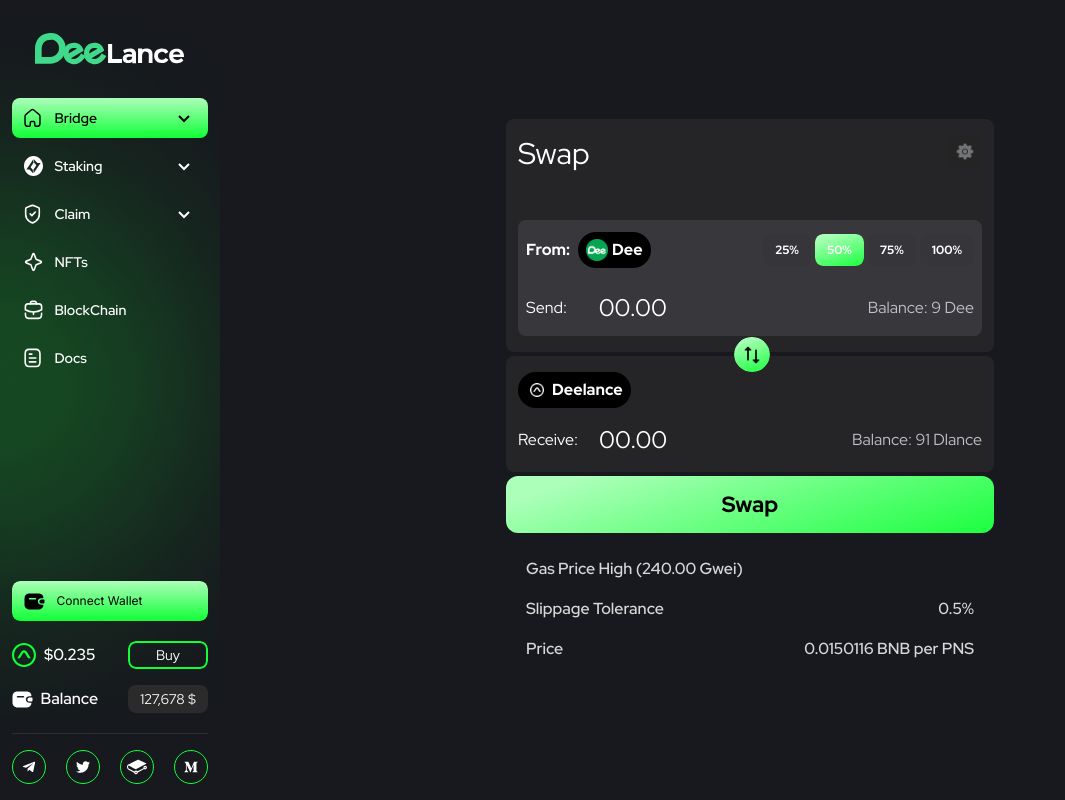
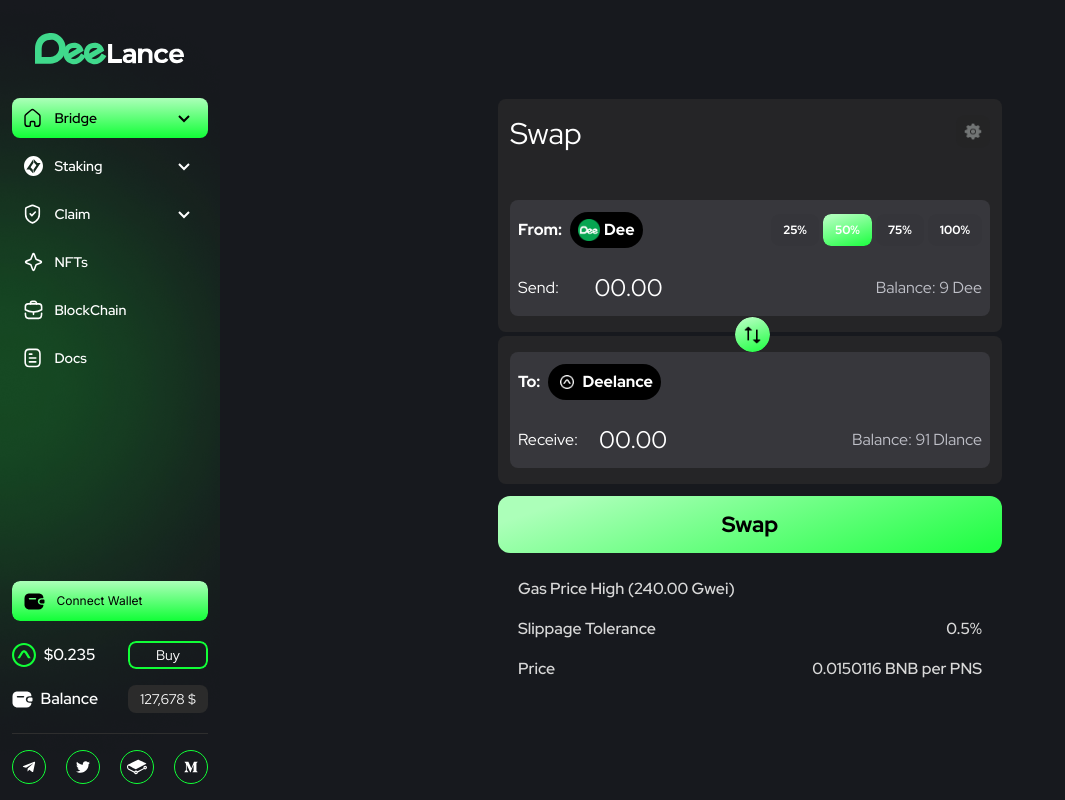
Before and after one commit to onweb3/test1, a Next.js app: page /dex/axis-swap in a window 1280 px wide. Shown: the whole page, without its empty margins (0-1065 px from the left). Built offline with nearby package versions, Linux system fonts and the light colour scheme.

Commit message:
Update SwapBox.js

```diff
--- a/src/components/SwapBox.js
+++ b/src/components/SwapBox.js
@@ -200,8 +200,9 @@
         </div>
       </div>
 
-      <div className="bg-[#252527] rounded-lg px-3 py-4 my-1">
-        <div className="flex font-bold   text-white">
+      <div className="bg-[#252527] rounded-lg px-3 py-4 mt-1 mb-3">
+        <div className="flex font-bold  items-center gap-2  text-white py-3 bg-[#37373c] rounded-t-lg px-2">
+          To:
           <div
             className="p-2 h-9 text-base rounded-full bg-[#000000]   font-blod flex items-center cursor-pointer"
             onClick={() => setSelectTokenShow(true)}
@@ -213,7 +214,7 @@
           </div>
 
         </div>
-        <div className="flex justify-between  flex-wrap items-center mt-4">
+        <div className="flex justify-between  flex-wrap items-center  py-3 bg-[#37373c] rounded-b-lg px-2">
         <label>
         Receive:
           </label>
```
